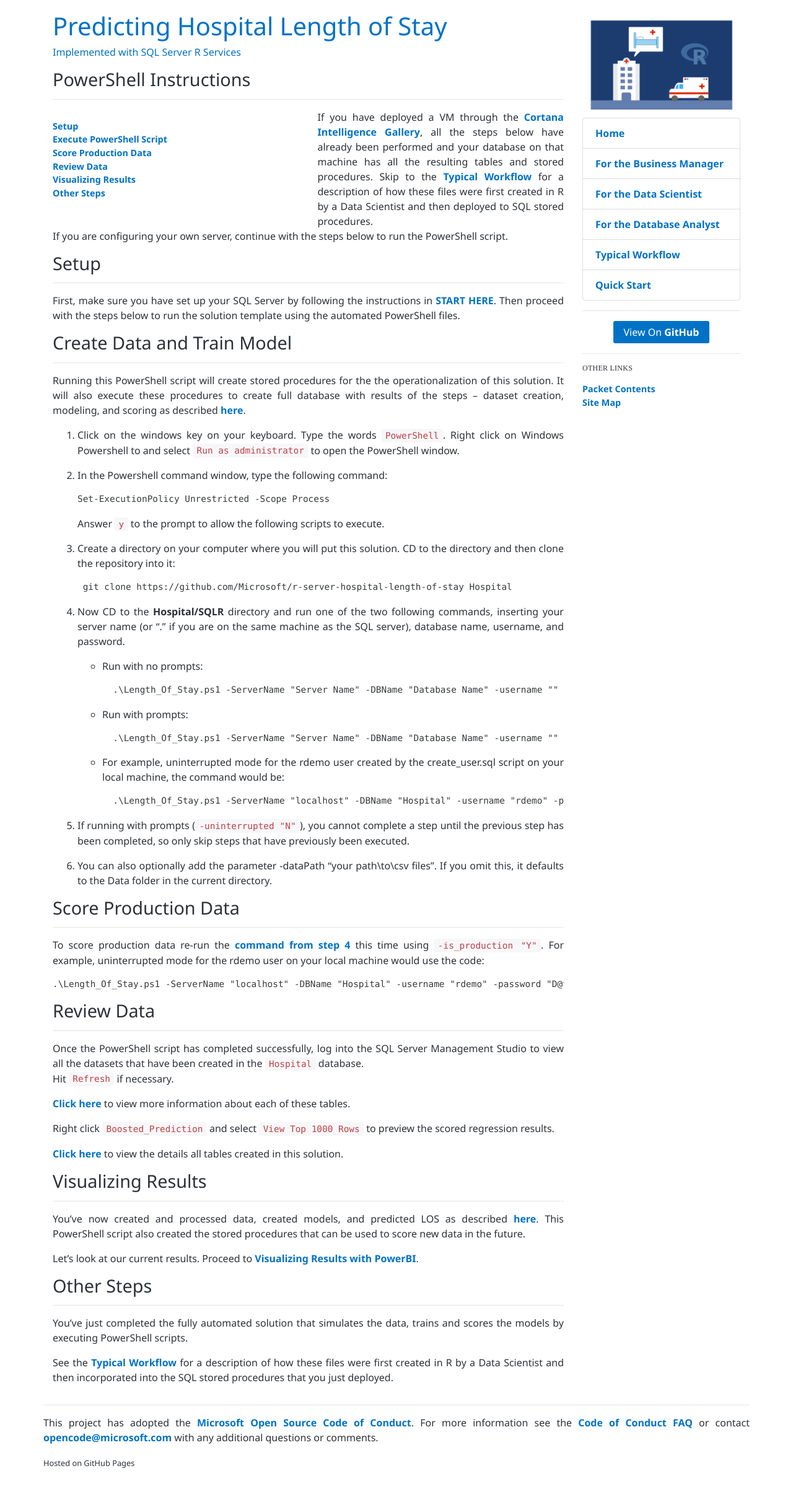
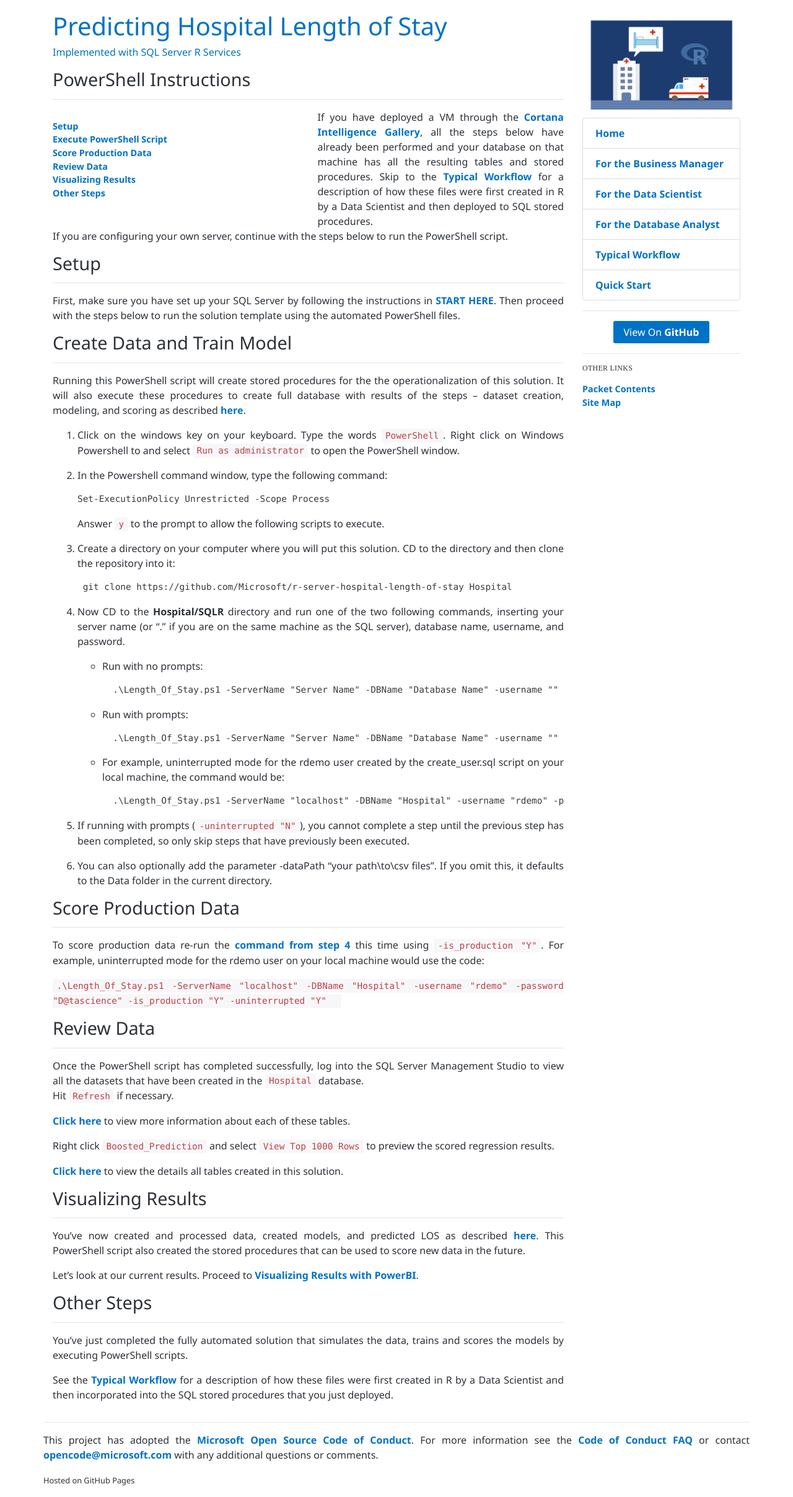
Before and after one commit to microsoft/r-server-hospital-length-of-stay, a Jekyll site: the page built from Powershell_Instructions.md, in a window 1280 px wide. Shown: the whole page at 62% size. Built offline with Jekyll 4.4.1, drawn with Linux system fonts in a browser that asks for light colours; before the commit the page ends 2388 px from its top, so only the background shows below that.

Commit message:
use html for code snippet

````diff
--- a/Powershell_Instructions.md
+++ b/Powershell_Instructions.md
@@ -84,9 +84,9 @@
 ------------------------
 To score production data re-run the [command from step 4](#runcmd) this time using `-is_production "Y"`.  For example, uninterrupted mode for the rdemo user on your local machine would use the code:
 
-```
+<code class="highlighter-rouge">
 .\{{ site.ps1_name }} -ServerName "localhost" -DBName "{{ site.db_name }}" -username "rdemo" -password "D@tascience" -is_production "Y" -uninterrupted "Y"
-```
+</code>
 
 
 ## Review Data
````
